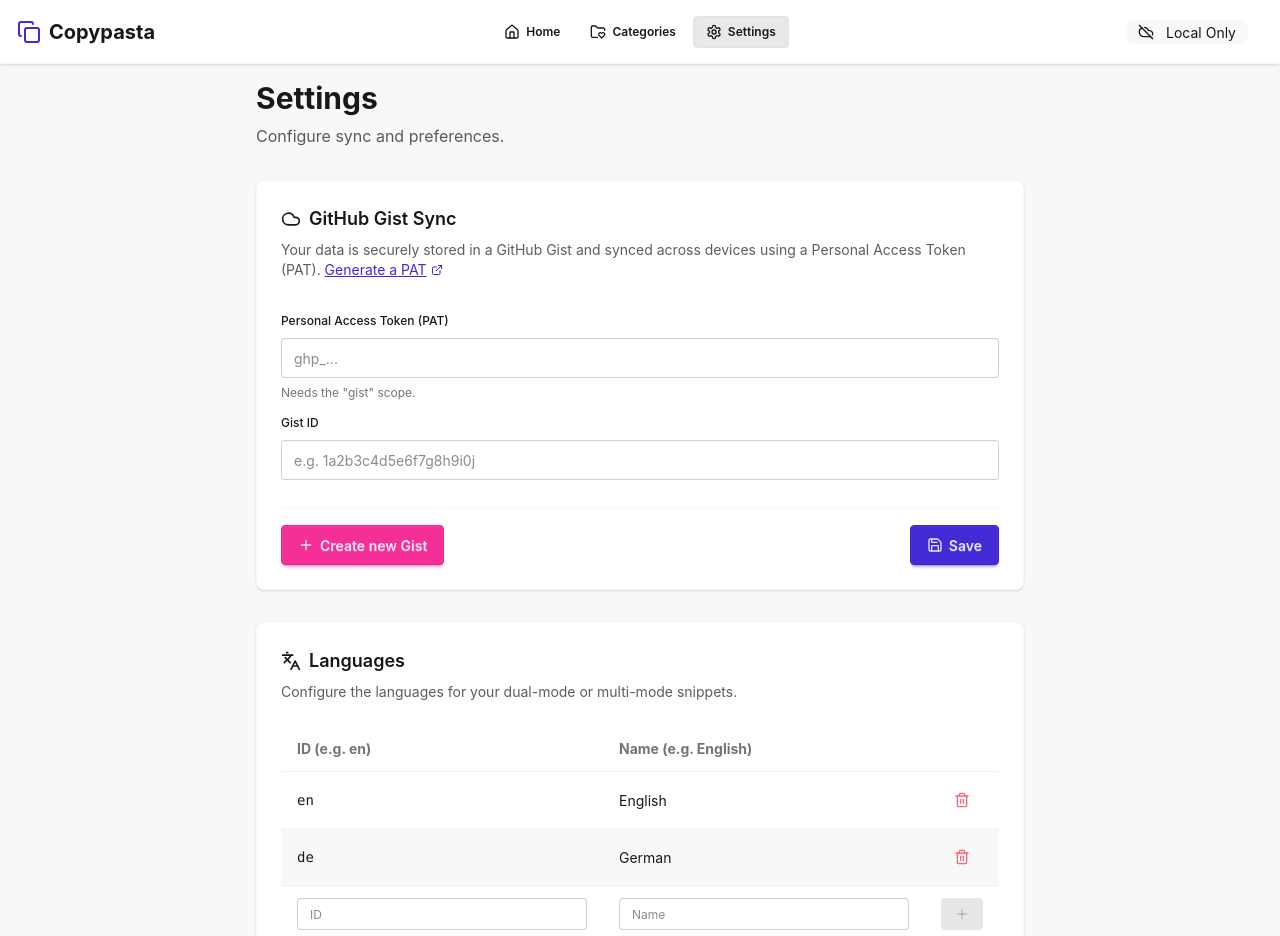
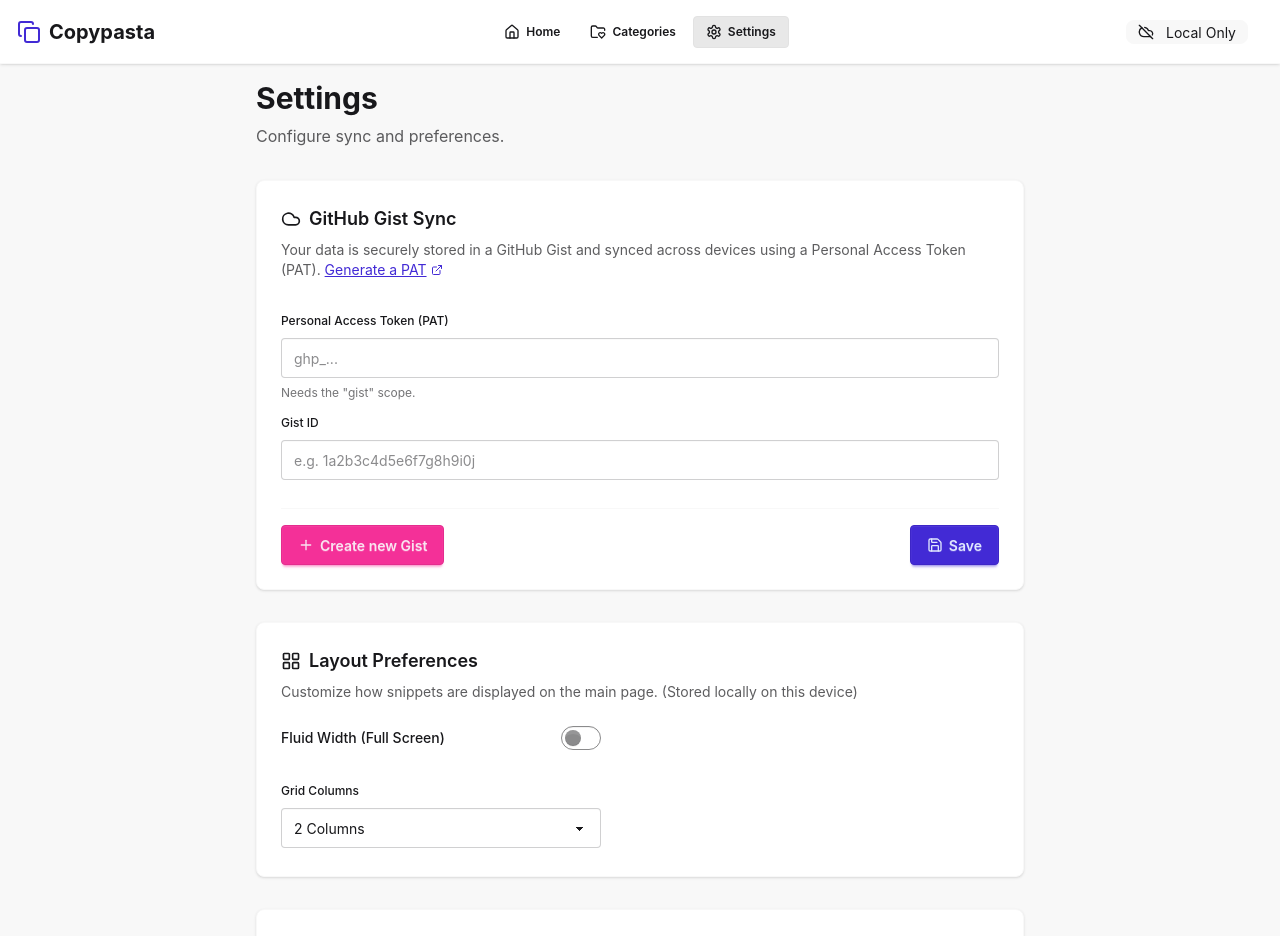
Before and after one commit to TheScriptList/copypasta-pages, a SvelteKit app: page /settings in a window 1280 px wide. Shown: the top 936 px of the page. Built offline with nearby package versions, Linux system fonts and the light colour scheme.

Commit message:
feat: customizable column count and width

```diff
--- a/src/lib/stores/db.svelte.ts
+++ b/src/lib/stores/db.svelte.ts
@@ -61,6 +61,12 @@ class DbStore {
 	globalLanguageId = $state<string>(
 		(browser && localStorage.getItem('copypasta_local_lang')) || 'en'
 	);
+	fluidWidth = $state<boolean>(
+		(browser && localStorage.getItem('copypasta_local_fluid_width') === 'true')
+	);
+	columnCount = $state<string>(
+		(browser && localStorage.getItem('copypasta_local_column_count')) || '2'
+	);
 	editingSnippetIds = $state<string[]>([]);
 	conflictData = $state<Database | null>(null);
 	isLoading = $state(false);
@@ -73,6 +79,20 @@ class DbStore {
 		this.globalLanguageId = id;
 		if (browser) {
 			localStorage.setItem('copypasta_local_lang', id);
+		}
+	}
+
+	setFluidWidth(fluid: boolean) {
+		this.fluidWidth = fluid;
+		if (browser) {
+			localStorage.setItem('copypasta_local_fluid_width', fluid.toString());
+		}
+	}
+
+	setColumnCount(count: string) {
+		this.columnCount = count;
+		if (browser) {
+			localStorage.setItem('copypasta_local_column_count', count);
 		}
 	}
 
--- a/src/routes/+layout.svelte
+++ b/src/routes/+layout.svelte
@@ -22,7 +22,7 @@
 <div class="flex min-h-screen flex-col bg-base-200 pb-16 sm:pb-0">
 	<Navbar />
 
-	<main class="mx-auto w-full max-w-7xl flex-1 p-4">
+	<main class={`mx-auto w-full flex-1 p-4 ${dbStore.fluidWidth ? '' : 'max-w-7xl'}`}>
 		{@render children()}
 	</main>
 
--- a/src/routes/+page.svelte
+++ b/src/routes/+page.svelte
@@ -266,10 +266,16 @@
 		<!-- Snippets Grid -->
 		<div class="flex-1">
 			<div class="mb-4 flex flex-col items-start justify-between gap-4 sm:flex-row sm:items-center">
-				<h1 class="text-2xl font-bold">
-					{selectedCategoryId
-						? dbStore.data.categories.find((c) => c.id === selectedCategoryId)?.name
-						: 'All Snippets'}
+				<h1 class="text-2xl font-bold flex items-center">
+					{#if selectedCategoryId}
+						{@const category = dbStore.data.categories.find((c) => c.id === selectedCategoryId)}
+						{#if category?.icon}
+							<span class="mr-2">{category.icon}</span>
+						{/if}
+						{category?.name}
+					{:else}
+						All Snippets
+					{/if}
 				</h1>
 				<div class="flex w-full items-center gap-2 sm:w-auto">
 					<select
@@ -344,7 +350,8 @@
 							{/if}
 
 							<div
-								class={`grid grid-cols-1 gap-4 lg:grid-cols-2 ${isReorderMode ? 'cursor-grab active:cursor-grabbing' : ''}`}
+								class={`grid gap-4 ${isReorderMode ? 'cursor-grab active:cursor-grabbing' : ''} ${dbStore.columnCount === '1' ? 'grid-cols-1' : dbStore.columnCount === '3' ? 'grid-cols-1 md:grid-cols-2 lg:grid-cols-3' : dbStore.columnCount === '4' ? 'grid-cols-1 md:grid-cols-2 lg:grid-cols-4' : dbStore.columnCount === 'auto' ? '' : 'grid-cols-1 lg:grid-cols-2'}`}
+								style={dbStore.columnCount === 'auto' ? 'grid-template-columns: repeat(auto-fit, minmax(320px, 1fr));' : ''}
 								use:sortableGroup={group.categoryId}
 							>
 								{#each group.snippets as snippet (snippet.id)}
--- a/src/routes/categories/+page.svelte
+++ b/src/routes/categories/+page.svelte
@@ -97,7 +97,7 @@
 	<div class="card border border-base-200 bg-base-100 shadow-sm">
 		<div class="card-body flex-row items-center gap-4 overflow-visible p-4">
 			<div class="dropdown dropdown-bottom">
-				<div tabindex="0" role="button" class="btn w-16 btn-outline text-xl">
+				<div tabindex="0" role="button" class="btn w-16 btn-soft text-xl">
 					{newCategoryEmoji || '😀'}
 				</div>
 				<div
@@ -165,7 +165,7 @@
 
 							<div class="flex flex-1 gap-2 overflow-visible font-medium">
 								<div class="dropdown dropdown-bottom">
-									<div tabindex="0" role="button" class="btn w-12 btn-outline text-lg btn-sm">
+									<div tabindex="0" role="button" class="btn w-12 btn-soft text-lg btn-sm">
 										{category.icon || '😀'}
 									</div>
 									<div
--- a/src/routes/settings/+page.svelte
+++ b/src/routes/settings/+page.svelte
@@ -13,7 +13,8 @@
 		Download,
 		Upload,
 		DatabaseBackup,
-		Languages
+		Languages,
+		LayoutGrid
 	} from '@lucide/svelte';
 
 	let pat = $state(authStore.token);
@@ -384,6 +385,44 @@
 		</div>
 	</section>
 
+	<!-- UI Layout Settings -->
+	<section class="card border border-base-200 bg-base-100 shadow-sm">
+		<div class="card-body">
+			<h2 class="card-title">
+				<LayoutGrid class="h-5 w-5" />
+				Layout Preferences
+			</h2>
+			<p class="mb-4 text-sm text-base-content/70">
+				Customize how snippets are displayed on the main page. (Stored locally on this device)
+			</p>
+
+			<div class="flex items-center justify-between max-w-xs">
+				<span class="font-medium text-sm">Fluid Width (Full Screen)</span>
+				<input
+					type="checkbox"
+					class="toggle toggle-primary"
+					checked={dbStore.fluidWidth}
+					onchange={(e) => dbStore.setFluidWidth(e.currentTarget.checked)}
+				/>
+			</div>
+
+			<fieldset class="fieldset w-full max-w-xs mt-4">
+				<legend class="fieldset-legend font-medium">Grid Columns</legend>
+				<select
+					class="select select-bordered w-full"
+					value={dbStore.columnCount}
+					onchange={(e) => dbStore.setColumnCount(e.currentTarget.value)}
+				>
+					<option value="1">1 Column</option>
+					<option value="2">2 Columns</option>
+					<option value="3">3 Columns</option>
+					<option value="4">4 Columns</option>
+					<option value="auto">Auto-fit (Responsive)</option>
+				</select>
+			</fieldset>
+		</div>
+	</section>
+
 	<!-- Languages Settings -->
 	<section class="card border border-base-200 bg-base-100 shadow-sm">
 		<div class="card-body">
```
